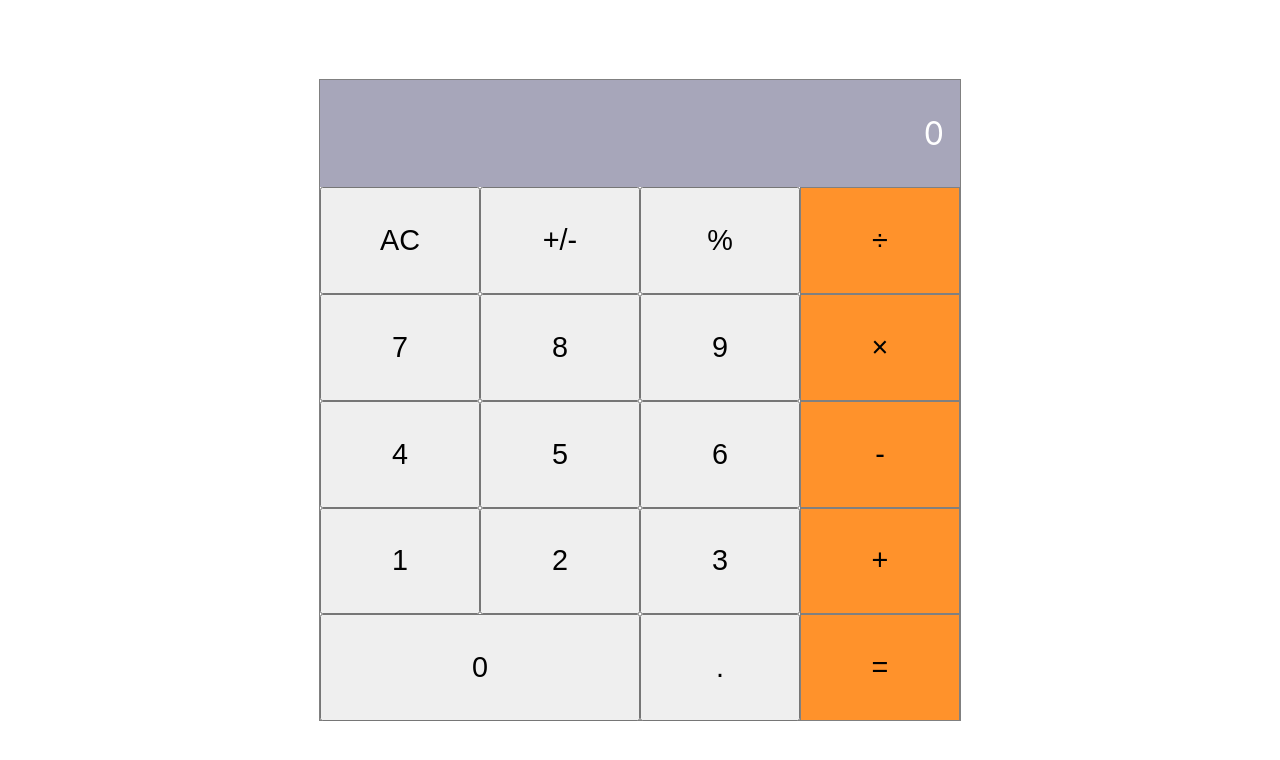
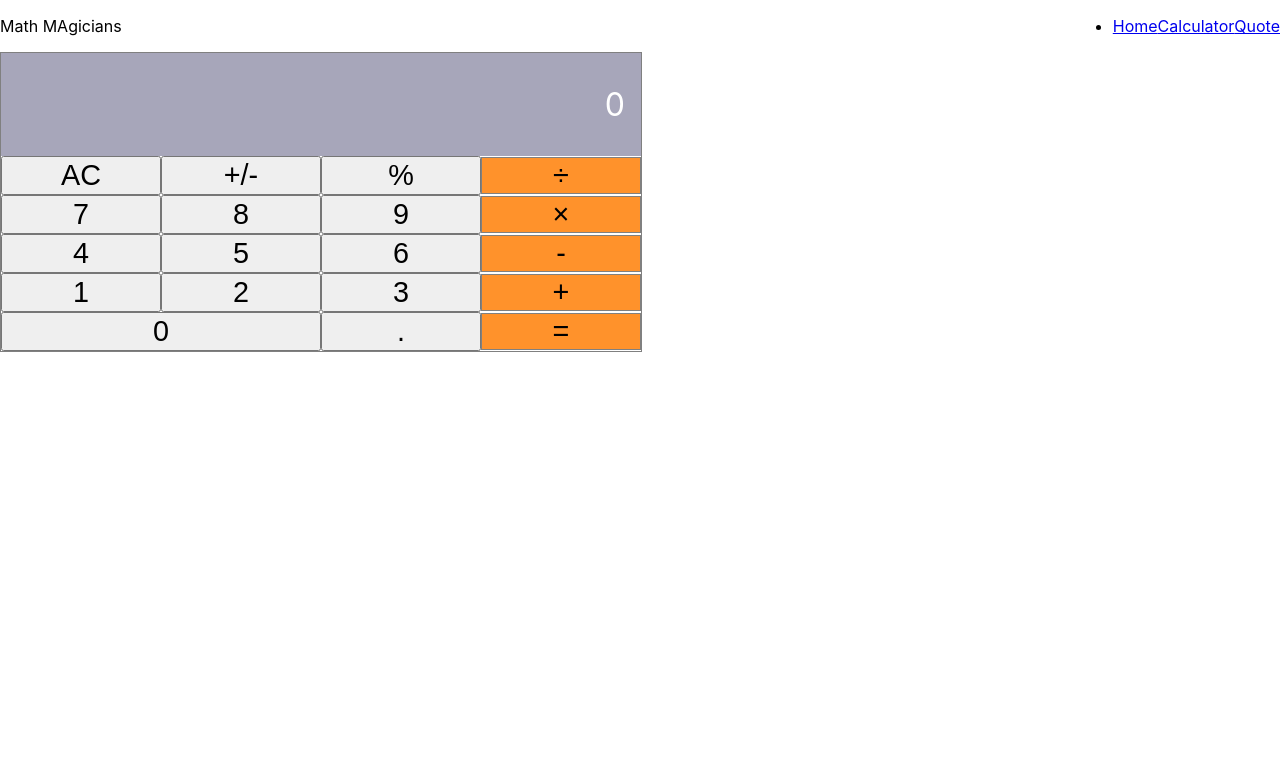
Before and after one commit to leehaney254/Math-Magician, a React (Create React App) app: page / in a window 1280 px wide. Shown: the top 760 px of the page. Built offline with nearby package versions, Linux system fonts and the light colour scheme.

Commit message:
Feat: Add navbar

```diff
--- a/package.json
+++ b/package.json
@@ -13,6 +13,7 @@
     "big.js": "^6.2.1",
     "react": "^18.2.0",
     "react-dom": "^18.2.0",
+    "react-router-dom": "^6.6.2",
     "react-scripts": "5.0.1",
     "web-vitals": "^2.1.4"
   },
--- a/src/App.js
+++ b/src/App.js
@@ -1,9 +1,20 @@
+import {
+  Route, Routes,
+} from 'react-router-dom';
 import './App.css';
 import Calculator from './components/Calculator';
+import Navbar from './components/Navbar';
 
 function App() {
   return (
-    <Calculator />
+    <>
+      <Navbar />
+      <Routes>
+        <Route path="/" element={<Calculator />} />
+        <Route path="/calculator" element={<Calculator />} />
+        <Route path="/quote" element={<Calculator />} />
+      </Routes>
+    </>
   );
 }
 
--- /dev/null
+++ b/src/components/Navbar.css
@@ -0,0 +1,4 @@
+#navDisplay {
+  display: flex;
+  justify-content: space-between;
+}
--- /dev/null
+++ b/src/components/Navbar.js
@@ -0,0 +1,20 @@
+import React from 'react';
+import { NavLink } from 'react-router-dom';
+import './Navbar.css';
+
+const Navbar = () => (
+  <header>
+    <nav id="navDisplay">
+      <p>Math MAgicians</p>
+      <ul>
+        <li>
+          <NavLink to="/">Home</NavLink>
+          <NavLink to="/calculator">Calculator</NavLink>
+          <NavLink to="/quote">Quote</NavLink>
+        </li>
+      </ul>
+    </nav>
+  </header>
+);
+
+export default Navbar;
--- a/src/index.css
+++ b/src/index.css
@@ -15,10 +15,3 @@ body {
   -webkit-font-smoothing: antialiased;
   -moz-osx-font-smoothing: grayscale;
 }
-
-#root {
-  display: flex;
-  height: 100vh;
-  justify-content: center;
-  align-items: center;
-}
--- a/src/index.js
+++ b/src/index.js
@@ -1,11 +1,14 @@
 import React from 'react';
 import ReactDOM from 'react-dom/client';
+import { BrowserRouter } from 'react-router-dom';
 import './index.css';
 import App from './App';
 
 const root = ReactDOM.createRoot(document.getElementById('root'));
 root.render(
   <React.StrictMode>
-    <App />
+    <BrowserRouter>
+      <App />
+    </BrowserRouter>
   </React.StrictMode>,
 );
```
Also changed, not shown: 1 other file (tests, documents, lock files or other folders).
